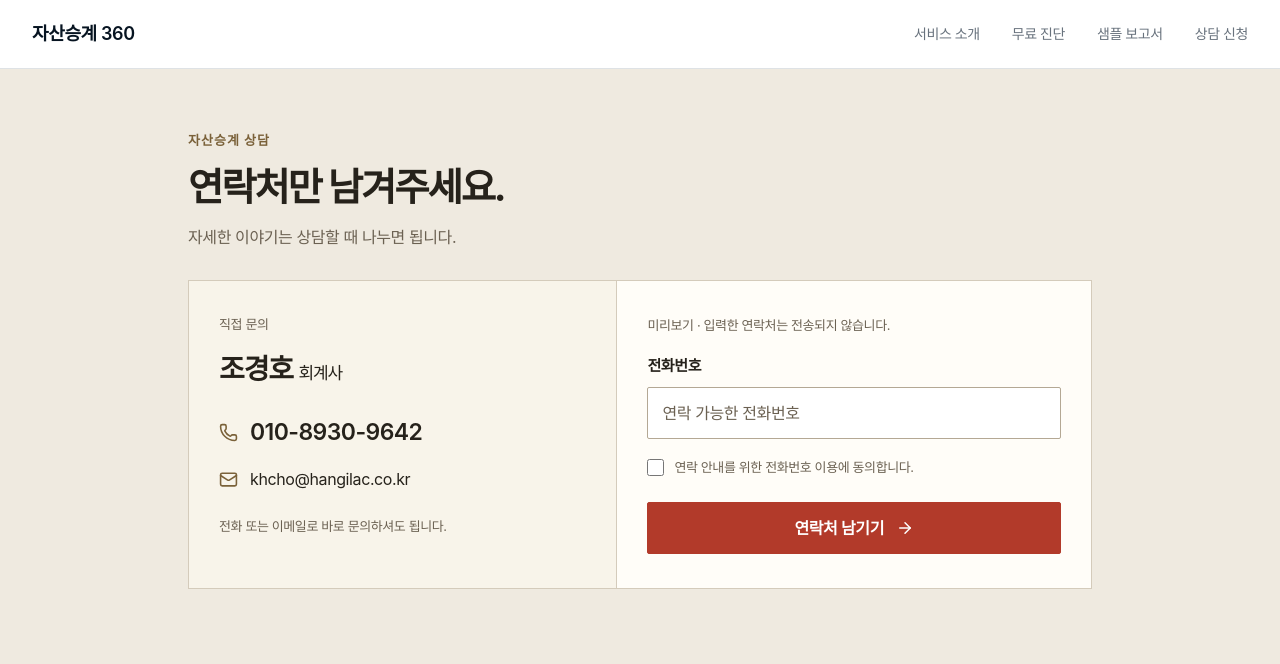
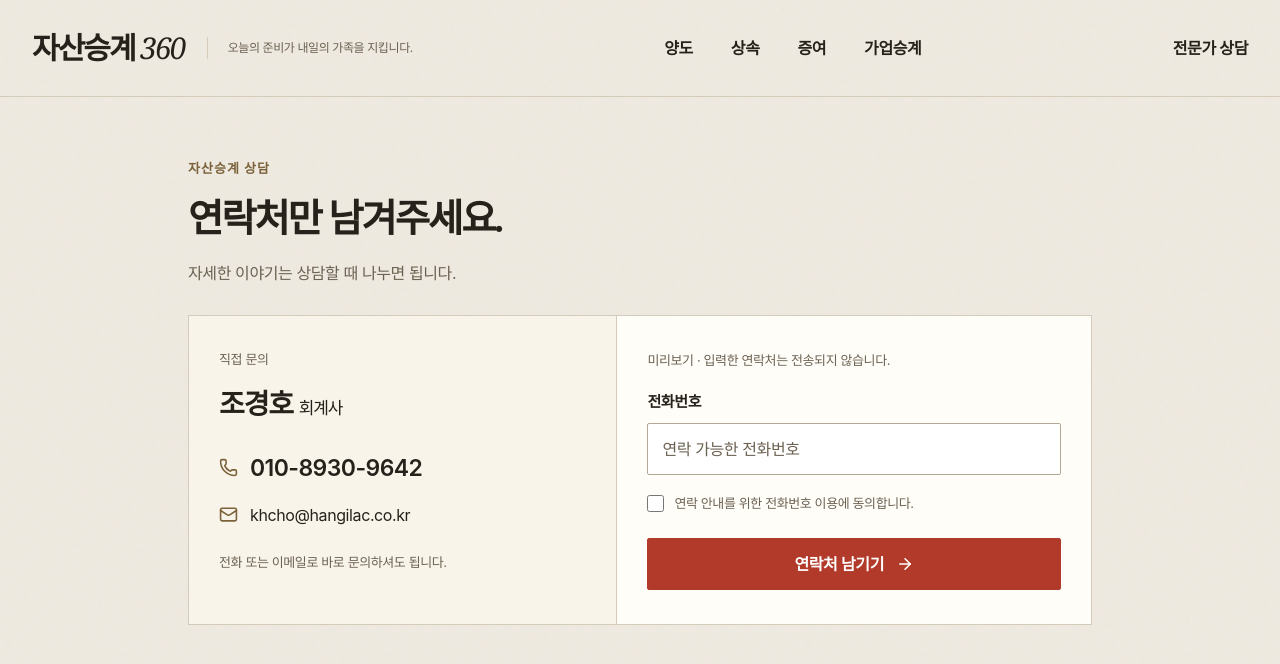
Before and after one commit to khcho9642-sketch/asset-succession-frontend, a Next.js app: page /consultation in a window 1280 px wide. Shown: the top 664 px of the page. Built offline with nearby package versions, Linux system fonts and the light colour scheme.

Commit message:
Keep the homepage navigation and paper theme on consultation

```diff
--- a/app/consultation/Consultation.module.css
+++ b/app/consultation/Consultation.module.css
@@ -1,21 +1,20 @@
 .page {
-  --contact-ink: #26221b;
-  --contact-muted: #6b6152;
-  --contact-line: #d4cbbb;
-  --contact-accent: #b23a2a;
+  --contact-ink: var(--paper-ink);
+  --contact-muted: var(--paper-muted);
+  --contact-line: var(--paper-line);
+  --contact-accent: var(--paper-seal);
   min-height: 100vh;
-  background: #efeae0;
   color: var(--contact-ink);
 }
 .content { max-width: 960px; margin: 0 auto; padding: 62px 28px 72px; }
 .intro { margin-bottom: 28px; }
 .eyebrow { margin: 0 0 12px; font-size: 13px; font-weight: 650; color: #7a6139; letter-spacing: .08em; }
-.intro h1 { margin: 0; font-size: clamp(28px, 3vw, 40px); font-weight: 650; letter-spacing: -.055em; line-height: 1.3; }
+.intro h1 { margin: 0; font-family: var(--paper-serif); font-size: clamp(28px, 3vw, 40px); font-weight: 700; letter-spacing: -.055em; line-height: 1.5; }
 .intro > p:last-child { margin: 12px 0 0; font-size: 16px; line-height: 1.7; color: var(--contact-muted); }
 .card { display: grid; grid-template-columns: .95fr 1.05fr; border: 1px solid var(--contact-line); background: #f8f4ea; }
 .professional { padding: 34px 30px; border-right: 1px solid var(--contact-line); }
 .sectionLabel { margin: 0 0 14px; font-size: 13px; color: var(--contact-muted); }
-.professional h2 { margin: 0; font-size: 28px; font-weight: 650; letter-spacing: -.04em; }
+.professional h2 { margin: 0; font-family: var(--paper-serif); font-size: 28px; font-weight: 700; letter-spacing: -.04em; }
 .professional h2 span { font-size: 17px; font-weight: 500; }
 .contacts { display: grid; gap: 3px; margin-top: 20px; font-style: normal; }
 .contacts a { display: flex; align-items: center; gap: 12px; min-height: 44px; width: fit-content; max-width: 100%; color: var(--contact-ink); font-size: 16px; }
--- a/app/consultation/page.tsx
+++ b/app/consultation/page.tsx
@@ -4,8 +4,9 @@ import Link from "next/link";
 import { ArrowRight, Check, Mail, Phone } from "lucide-react";
 import { useEffect, useRef, useState } from "react";
 import type { FormEvent } from "react";
-import { PublicLightNav } from "@/components/PublicLightNav";
+import { PublicNav } from "@/components/PublicNav";
 import { readAssessmentFromSession } from "@/lib/assessment";
+import homeStyles from "@/components/HomePage.module.css";
 import styles from "./Consultation.module.css";
 
 export default function ConsultationPage() {
@@ -55,8 +56,8 @@ export default function ConsultationPage() {
   }
 
   return (
-    <main className={styles.page}>
-      <PublicLightNav />
+    <main className={`${homeStyles.paperTheme} ${styles.page}`}>
+      <PublicNav />
       <section className={styles.content} aria-labelledby="contact-title">
         <header className={styles.intro}>
           <p className={styles.eyebrow}>자산승계 상담</p>
--- a/components/HomePage.module.css
+++ b/components/HomePage.module.css
@@ -1,4 +1,4 @@
-.home {
+.home, .paperTheme {
   --paper-background: #efeae0;
   --paper-card: #f8f4ea;
   --paper-ink: #26221b;
```
